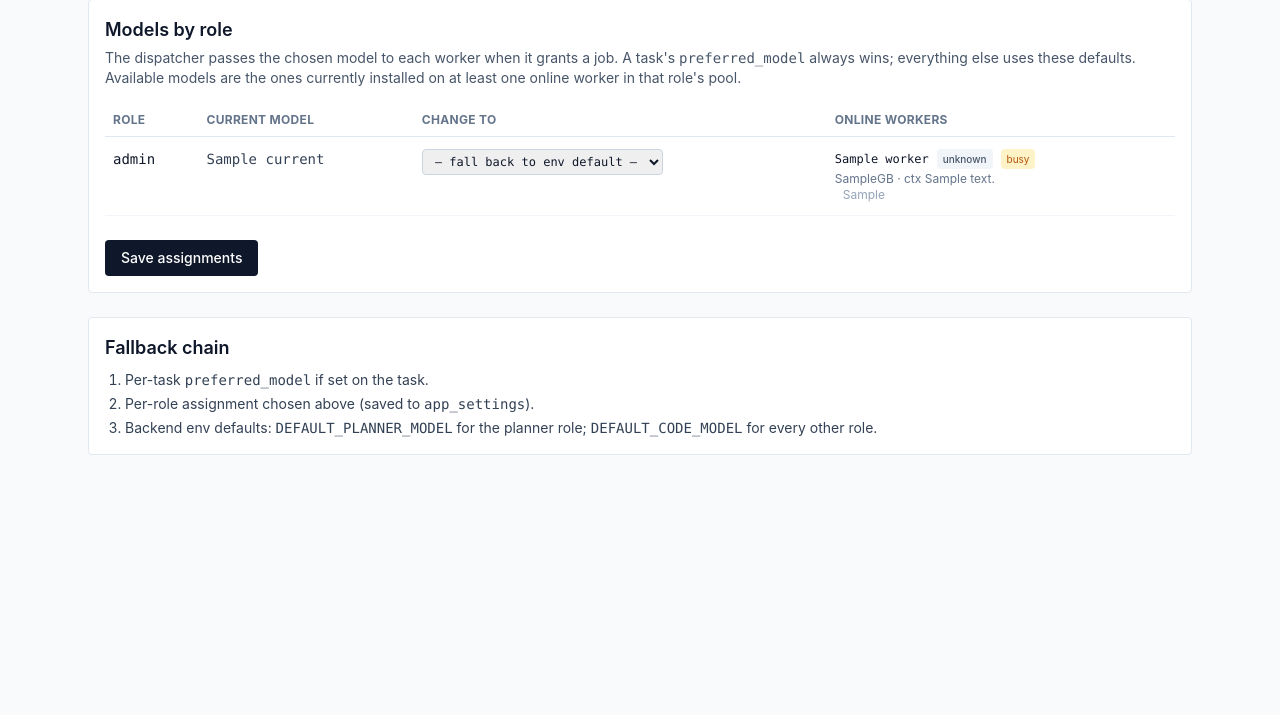
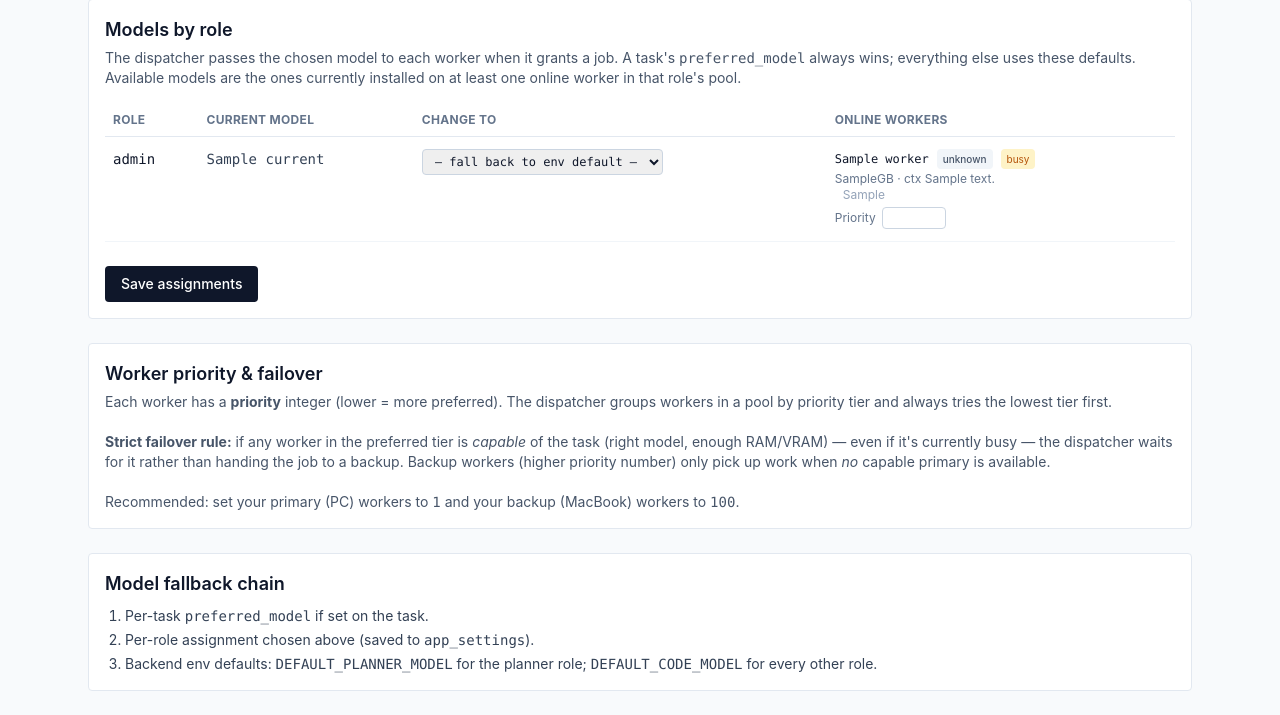
Before and after one commit to will-barnard/dry-dock, a FastAPI app: template backend/app/templates/settings.html in a window 1280 px wide. Shown: the part 169-884 px from the top of the page. Before the commit the page ends 624 px from the top, so only its background shows below. Run offline with FastAPI, Linux system fonts and the light colour scheme; the template is opened without the code that fills it: most values are stand-ins (such as "Sample title", 1, 10 or a date in 2020); parts of the project's set-up code (start-up, migrations or seed data) failed here and were passed over; some libraries are stand-ins or nearby versions.

Commit message:
fixed worker priority

```diff
--- a/backend/app/main.py
+++ b/backend/app/main.py
@@ -31,6 +31,7 @@
 # columns; ALTER becomes a no-op. On a database that predates a field, the
 # ALTER adds it. We'll graduate this to Alembic when there are enough of them
 # to warrant the ceremony.
+# Regular DDL migrations — all run inside a single transaction.
 _INLINE_MIGRATIONS: tuple[str, ...] = (
     "ALTER TABLE workers ADD COLUMN IF NOT EXISTS gpu_vram_gb INTEGER NOT NULL DEFAULT 0",
     "ALTER TABLE workers ADD COLUMN IF NOT EXISTS gpu_model VARCHAR(128)",
@@ -38,12 +39,15 @@
     "ALTER TABLE runs    ADD COLUMN IF NOT EXISTS worker_name VARCHAR(255)",
     "ALTER TABLE runs    ADD COLUMN IF NOT EXISTS model_used  VARCHAR(128)",
     "ALTER TABLE projects ADD COLUMN IF NOT EXISTS direct_push BOOLEAN NOT NULL DEFAULT FALSE",
-    # Validator pool. PG 10+ supports ADD VALUE IF NOT EXISTS on an enum type
-    # outside a transaction. SQLAlchemy already runs DDL outside transactions
-    # via run_sync; if a future Postgres rejects this in-tx, split into a
-    # standalone connection (autocommit) before the create_all step.
-    "ALTER TYPE  task_kind ADD VALUE IF NOT EXISTS 'validate'",
     "ALTER TABLE projects ADD COLUMN IF NOT EXISTS validate_commands JSON DEFAULT '[]'::json",
+)
+
+# ALTER TYPE … ADD VALUE cannot run inside a transaction block in PostgreSQL.
+# Run these separately using an autocommit connection BEFORE create_all so that
+# newly-added enum values are available when SQLAlchemy inspects the schema.
+# SQLAlchemy stores enum members by NAME (uppercase), so these must match.
+_ENUM_MIGRATIONS: tuple[str, ...] = (
+    "ALTER TYPE task_kind ADD VALUE IF NOT EXISTS 'VALIDATE'",
 )
 
 
@@ -66,12 +70,20 @@
 
 @asynccontextmanager
 async def lifespan(app: FastAPI):
-    # Light bootstrap — create tables if they don't exist, then run the inline
-    # migrations to pick up any columns added since the first deploy.
+    # 1. Run ALTER TYPE … ADD VALUE statements with AUTOCOMMIT — PostgreSQL
+    #    forbids these inside a transaction block.
+    async with engine.connect() as conn:
+        await conn.execution_options(isolation_level="AUTOCOMMIT")
+        for stmt in _ENUM_MIGRATIONS:
+            await conn.execute(text(stmt))
+
+    # 2. Create tables (idempotent) and run regular column migrations inside a
+    #    single transaction.
     async with engine.begin() as conn:
         await conn.run_sync(Base.metadata.create_all)
         for stmt in _INLINE_MIGRATIONS:
             await conn.execute(text(stmt))
+
     await dispatcher.start()
     log.info("orchestrator.started")
     try:
--- a/backend/app/templates/settings.html
+++ b/backend/app/templates/settings.html
@@ -47,7 +47,7 @@
             </td>
             <td class="py-3 px-2 text-xs">
               {% if row.workers %}
-                <ul class="space-y-2">
+                <ul class="space-y-3">
                   {% for w in row.workers %}
                     <li>
                       <div class="flex items-center gap-2 flex-wrap">
@@ -62,6 +62,17 @@
                       {% if w.installed_models %}
                         <div class="text-slate-400 ml-2">{{ w.installed_models | join(', ') }}</div>
                       {% endif %}
+                      <div class="mt-1 flex items-center gap-1.5">
+                        <label class="text-slate-500" title="Lower = preferred. Primary workers should be 1; backup workers 100. If any capable primary is online, backups stay idle.">Priority</label>
+                        <input
+                          type="number"
+                          name="priority.{{ w.name }}"
+                          value="{{ w.priority }}"
+                          min="1" max="999"
+                          class="w-16 border border-slate-300 rounded px-1.5 py-0.5 font-mono text-xs"
+                          title="Lower = more preferred. Backups only run when all lower-priority workers are offline or incapable."
+                        >
+                      </div>
                     </li>
                   {% endfor %}
                 </ul>
@@ -81,7 +92,23 @@
 </section>
 
 <section class="mt-6 bg-white border border-slate-200 rounded p-4">
-  <h2 class="text-lg font-semibold">Fallback chain</h2>
+  <h2 class="text-lg font-semibold">Worker priority &amp; failover</h2>
+  <p class="text-sm text-slate-600 mt-1">
+    Each worker has a <strong>priority</strong> integer (lower = more preferred). The dispatcher groups
+    workers in a pool by priority tier and always tries the lowest tier first.
+    <br><br>
+    <strong>Strict failover rule:</strong> if any worker in the preferred tier is <em>capable</em> of
+    the task (right model, enough RAM/VRAM) — even if it's currently busy — the dispatcher waits for it
+    rather than handing the job to a backup. Backup workers (higher priority number) only pick up work
+    when <em>no</em> capable primary is available.
+    <br><br>
+    Recommended: set your primary (PC) workers to <span class="font-mono">1</span> and your backup
+    (MacBook) workers to <span class="font-mono">100</span>.
+  </p>
+</section>
+
+<section class="mt-6 bg-white border border-slate-200 rounded p-4">
+  <h2 class="text-lg font-semibold">Model fallback chain</h2>
   <ol class="mt-2 text-sm text-slate-700 list-decimal ml-5 space-y-1">
     <li>Per-task <span class="font-mono">preferred_model</span> if set on the task.</li>
     <li>Per-role assignment chosen above (saved to <span class="font-mono">app_settings</span>).</li>
```
Also changed, not shown: backend/app/routes/settings.py (+13 -3 lines).
